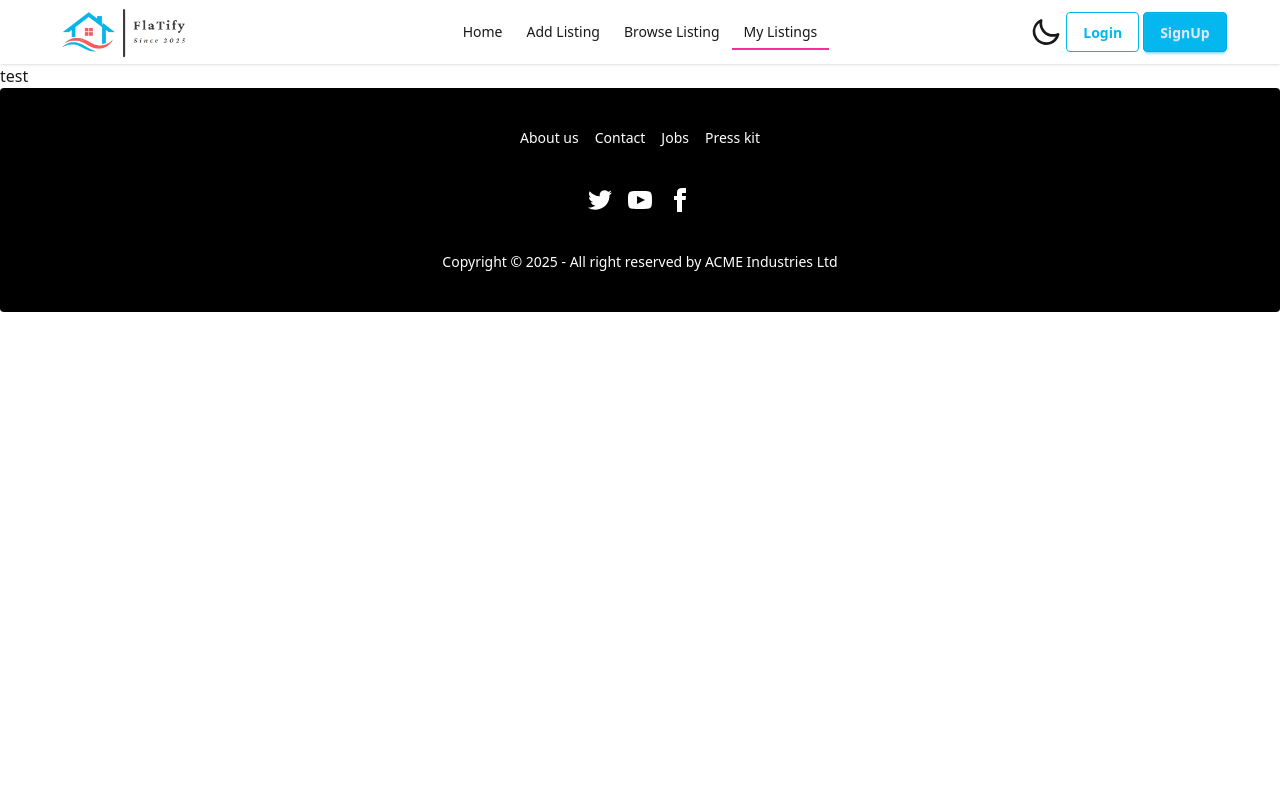
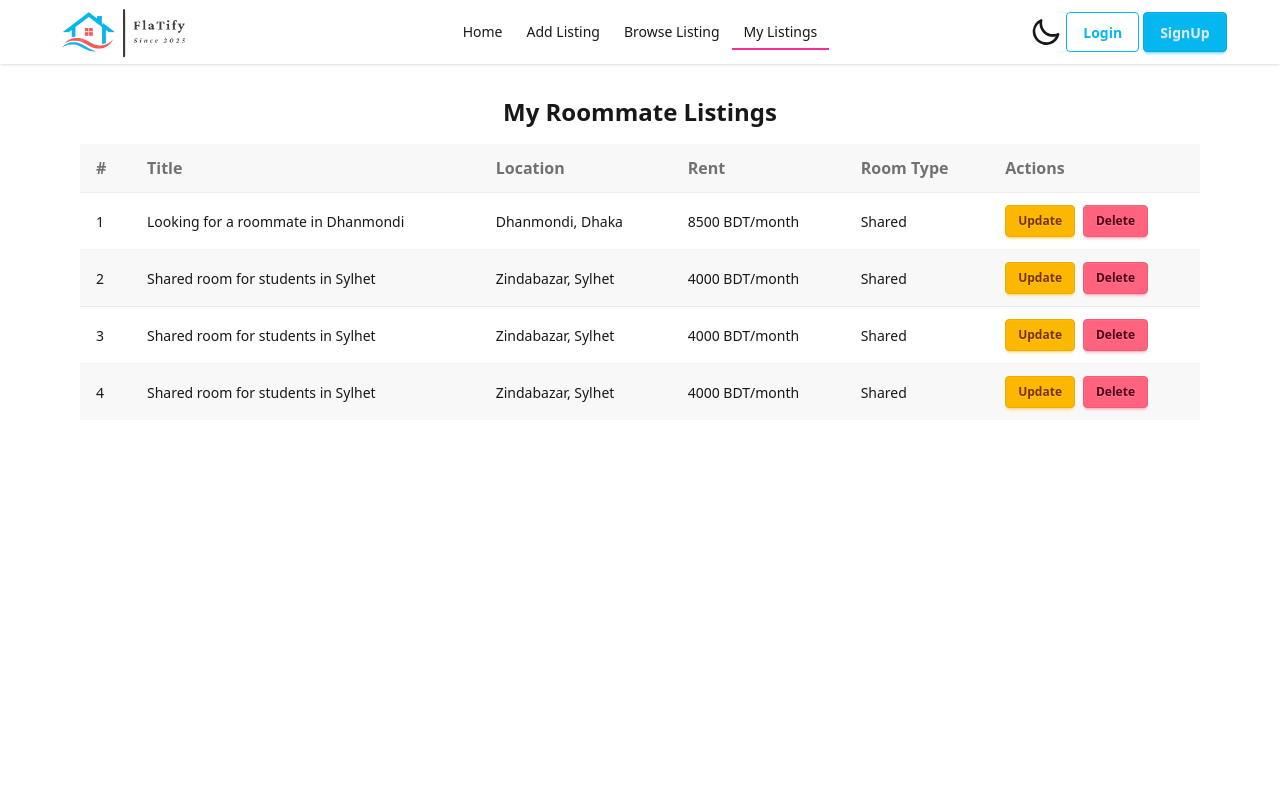
Before and after one commit to SayedSheikh/Flatify-client, a React (Vite) app: page /MyListings in a window 1280 px wide. Shown: the top 797 px of the page. Built offline with nearby package versions, Linux system fonts and the light colour scheme.

Commit message:
myListings added

```diff
--- /dev/null
+++ b/src/Pages/MyListingPage.jsx
@@ -0,0 +1,116 @@
+import React, { useEffect, useState } from "react";
+
+const mockUserEmail = "your.email@example.com"; // Replace with actual authenticated user's email
+
+// 🔸 Replace this with your real filtered API data
+const mockListings = [
+  {
+    title: "Looking for a roommate in Dhanmondi",
+    location: "Dhanmondi, Dhaka",
+    rentAmount: "8500 BDT/month",
+    roomType: "Shared",
+    contactInfo: "",
+    name: "Tanvir Ahmed",
+    email: "tanvir.dhanmondi@gmail.com",
+  },
+  {
+    title: "Shared room for students in Sylhet",
+    location: "Zindabazar, Sylhet",
+    rentAmount: "4000 BDT/month",
+    roomType: "Shared",
+    contactInfo: {},
+    name: "Rahat Miah",
+    email: "rahat.sylhet@gmail.com",
+  },
+  {
+    title: "Shared room for students in Sylhet",
+    location: "Zindabazar, Sylhet",
+    rentAmount: "4000 BDT/month",
+    roomType: "Shared",
+    contactInfo: {},
+    name: "Rahat Miah",
+    email: "rahat.sylhet@gmail.com",
+  },
+  {
+    title: "Shared room for students in Sylhet",
+    location: "Zindabazar, Sylhet",
+    rentAmount: "4000 BDT/month",
+    roomType: "Shared",
+    contactInfo: {},
+    name: "Rahat Miah",
+    email: "rahat.sylhet@gmail.com",
+  },
+  // Add more filtered user-specific listings here
+];
+
+const MyListingPage = () => {
+  const [listings, setListings] = useState([]);
+
+  useEffect(() => {
+    // Simulate fetch + filter by logged-in user
+    const userListings = [...mockListings];
+    setListings(userListings);
+  }, []);
+
+  const handleDelete = (index) => {
+    if (confirm("Are you sure you want to delete this listing?")) {
+      const updated = [...listings];
+      updated.splice(index, 1);
+      setListings(updated);
+    }
+  };
+
+  const handleUpdate = (index) => {
+    // TODO: Implement navigation or modal
+    alert("Update function triggered for: " + listings[index].title);
+  };
+
+  return (
+    <div className="overflow-x-auto max-w-6xl mx-auto px-4 py-8 min-h-[calc(100vh-65px)]">
+      <h2 className="text-2xl font-bold mb-4 text-center">
+        My Roommate Listings
+      </h2>
+      {listings.length === 0 ? (
+        <p className="text-center text-gray-500">No listings found.</p>
+      ) : (
+        <table className="table table-zebra w-full ">
+          <thead>
+            <tr className="bg-base-200 text-base font-semibold">
+              <th>#</th>
+              <th>Title</th>
+              <th>Location</th>
+              <th>Rent</th>
+              <th>Room Type</th>
+              <th>Actions</th>
+            </tr>
+          </thead>
+          <tbody>
+            {listings.map((listing, index) => (
+              <tr key={index}>
+                <td>{index + 1}</td>
+                <td>{listing.title}</td>
+                <td>{listing.location}</td>
+                <td>{listing.rentAmount}</td>
+                <td>{listing.roomType}</td>
+                <td className="flex gap-2">
+                  <button
+                    onClick={() => handleUpdate(index)}
+                    className="btn btn-sm btn-warning">
+                    Update
+                  </button>
+                  <button
+                    onClick={() => handleDelete(index)}
+                    className="btn btn-sm btn-error">
+                    Delete
+                  </button>
+                </td>
+              </tr>
+            ))}
+          </tbody>
+        </table>
+      )}
+    </div>
+  );
+};
+
+export default MyListingPage;
--- a/src/Routes/Router.jsx
+++ b/src/Routes/Router.jsx
@@ -2,6 +2,7 @@ import { createBrowserRouter } from "react-router";
 import MainLayout from "../Layouts/MainLayout";
 import Home from "../Pages/Home/Home";
 import AddToFindListing from "../Pages/AddToFindListing";
+import MyListingPage from "../Pages/MyListingPage";
 
 const router = createBrowserRouter([
   {
@@ -23,7 +24,7 @@ const router = createBrowserRouter([
       },
       {
         path: "/MyListings",
-        element: <p>test</p>,
+        Component: MyListingPage,
       },
       {
         path: "/details/:id",
```
